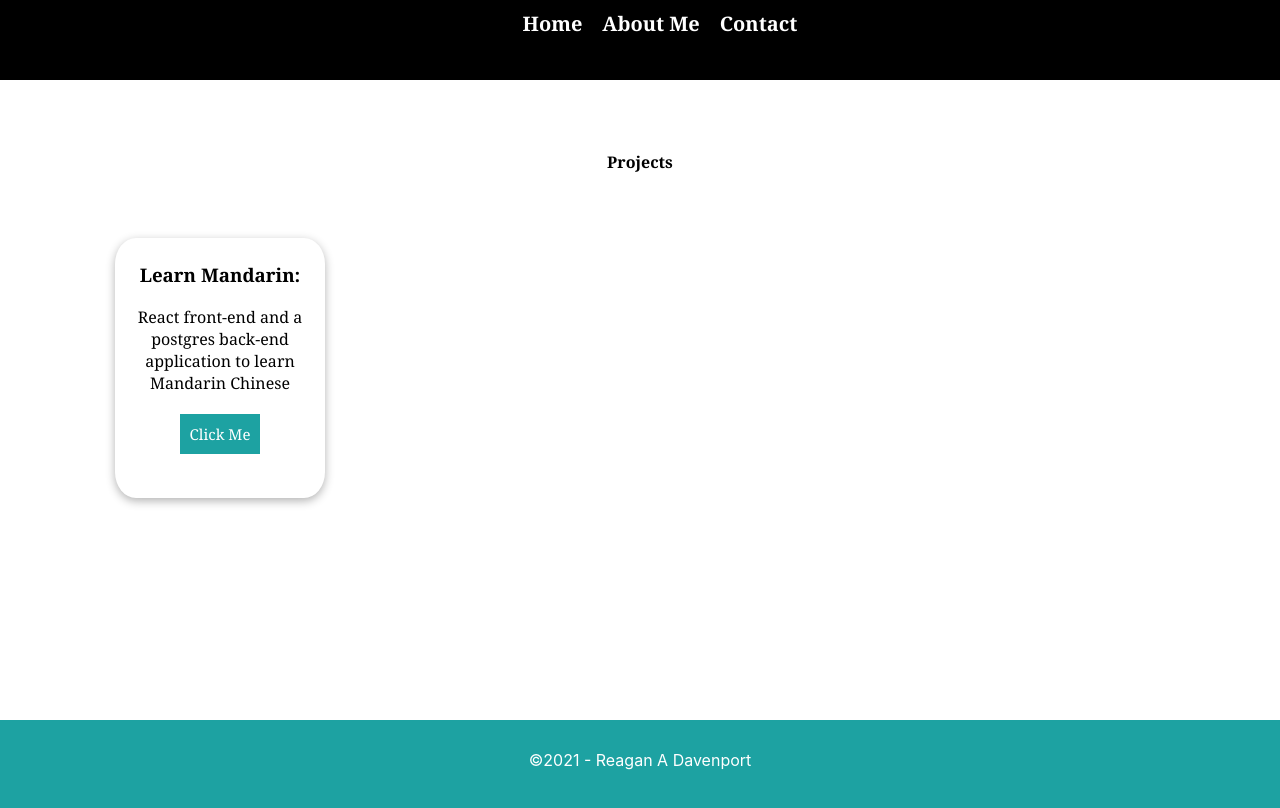
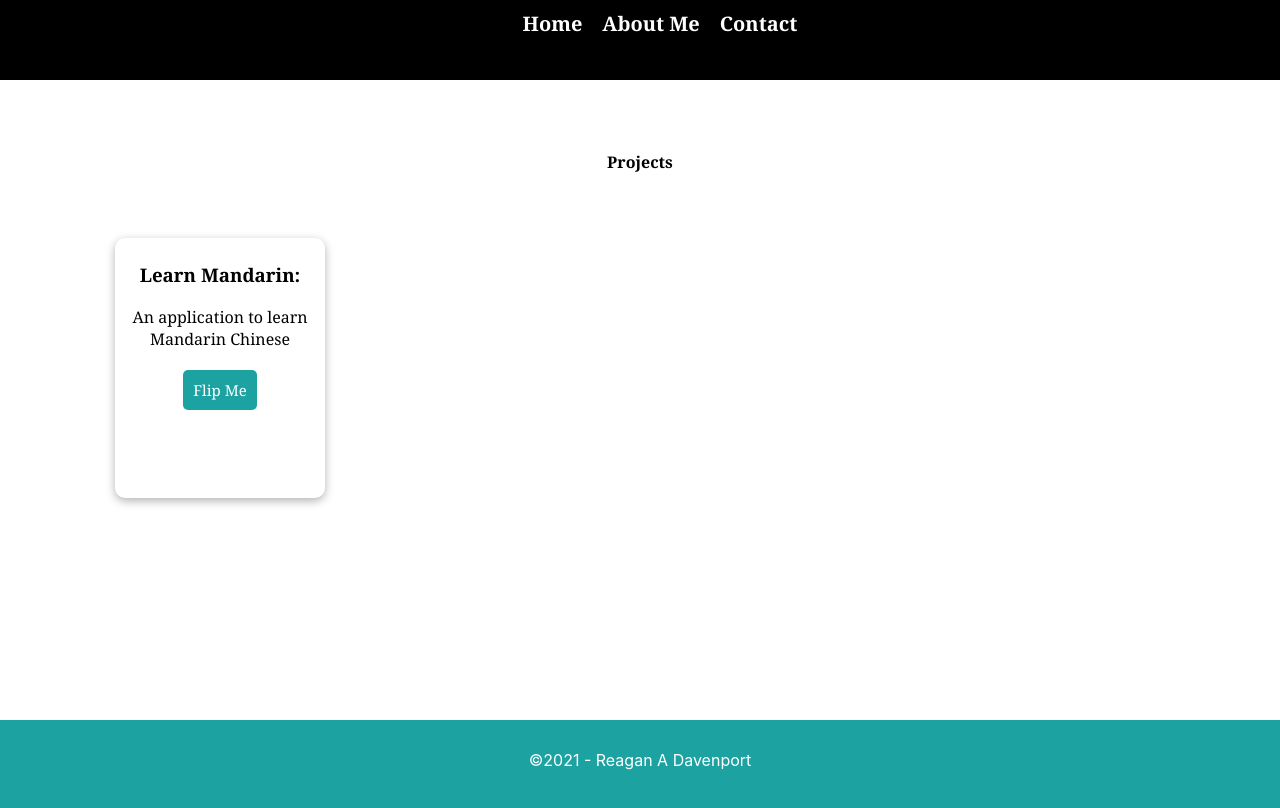
Before and after one commit to ReaganADavenport/Dropped-this, a React (Create React App) app: page / in a window 1280 px wide. Shown: the top 808 px of the page. Built offline with nearby package versions, Linux system fonts and the light colour scheme.

Commit message:
experimenting with making buttons links and rounding the edges of the buttons to give a consitant look

```diff
--- a/src/Components/Card/card_1/card_1.css
+++ b/src/Components/Card/card_1/card_1.css
@@ -2,7 +2,7 @@
     height: 250px;
     width: 200px;
     background-color: white;
-    border-radius: 10%;
+    border-radius: 10px;
     /* border-style: solid; */
     padding: 5px;
     margin: 5px;
@@ -14,7 +14,7 @@
     height: 250px;
     width: 200px;
     background-color: white;
-    border-radius: 10%;
+    border-radius: 10px;
     /* border-style: solid; */
     padding: 5px;
     margin: 5px;
@@ -29,6 +29,7 @@ a{
 button{
     background-color: #1da2a2;
     border: none;
+    border-radius: 5px;
     color: white;
     font-family: 'Georgia', serif;
     font-size: 15px;
--- a/src/Components/Card/card_1/card_1.js
+++ b/src/Components/Card/card_1/card_1.js
@@ -21,15 +21,15 @@ class Mandarin extends Component {
           <ReactCardFlip isFlipped={this.state.isFlipped} flipDirection="horizontal">
             <div className="Front">
               <h3>Learn Mandarin:</h3>
-              React front-end and a postgres back-end application to learn Mandarin Chinese
-              <button onClick={this.handleClick}>Click Me</button>
+              An application to learn Mandarin Chinese
+              <button onClick={this.handleClick}>Flip Me</button>
             </div>
 
             <div className="Back">
-                <h3>Repositories:</h3>
-                <a href="https://github.com/ReaganADavenport/learn-mandarin-client"><h4>Front-end</h4></a>
-                <a href="https://github.com/ReaganADavenport/learn-mandarin-api"><h4>Back-end</h4></a>
-              <button onClick={this.handleClick}>Click Me</button>
+              <a href="/">
+                <button>Learn More</button>
+              </a>
+              <button onClick={this.handleClick}>Flip Me</button>
             </div>
           </ReactCardFlip>
         )
--- a/src/Components/Header/header.css
+++ b/src/Components/Header/header.css
@@ -9,7 +9,7 @@
 .ul{
     align-items: space-around;
     color: white;
-    font-family: 'Amiri', serif;
+    font-family: 'Geogia', serif;
     display: flex;
     justify-content: center;
     flex-wrap: wrap;
```
